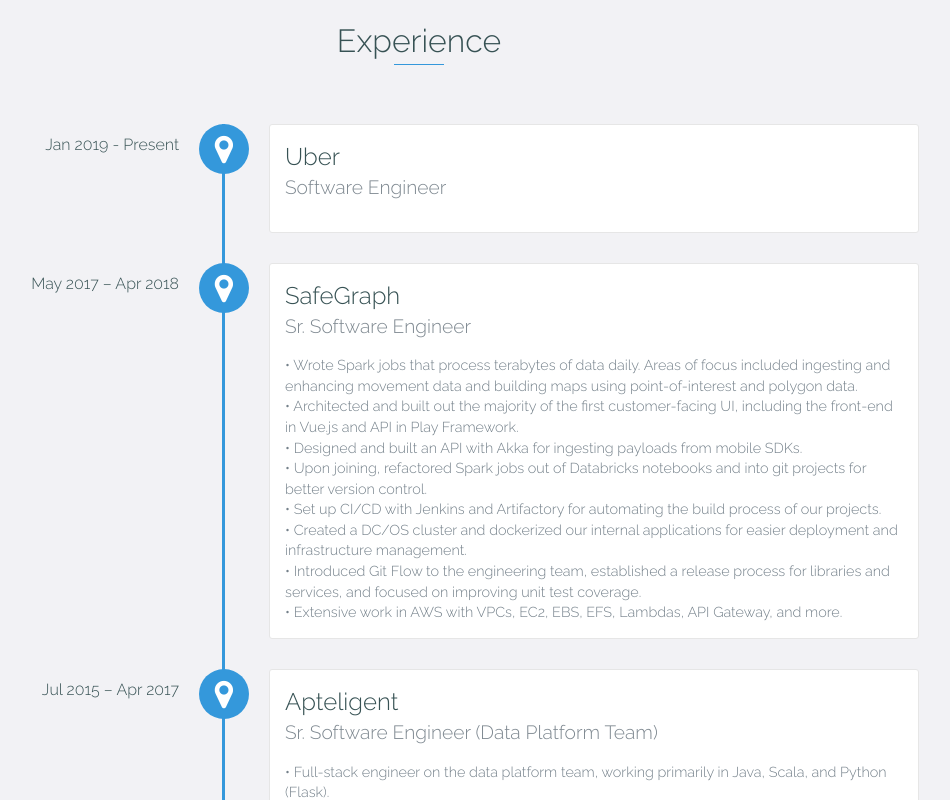
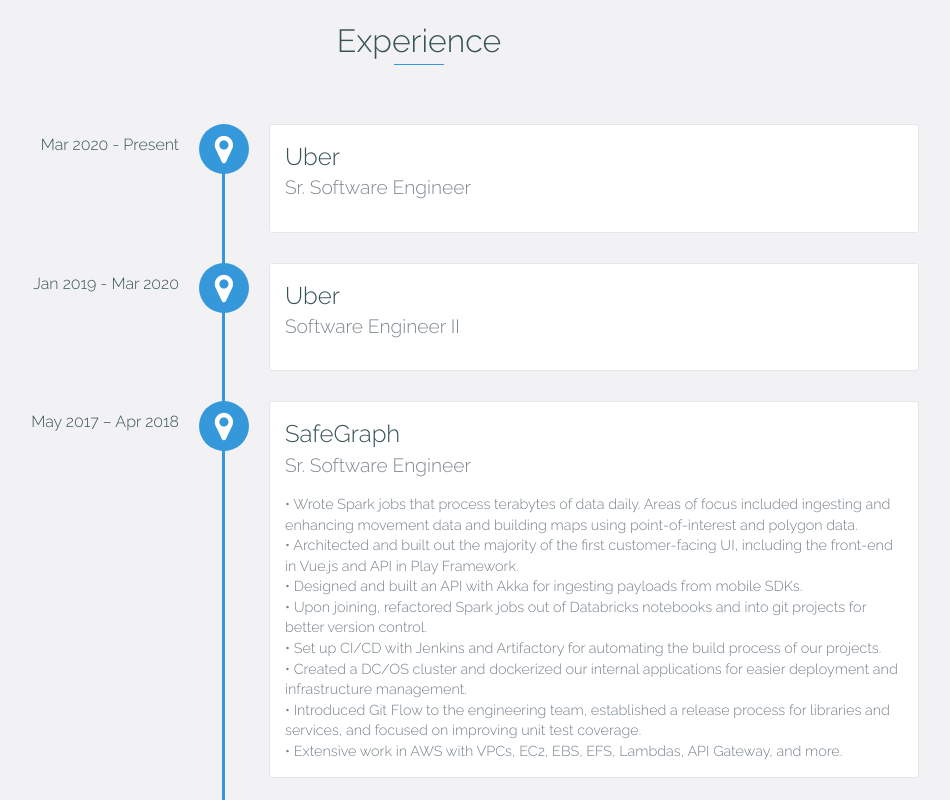
Before and after one commit to amdziuk/amdziuk.github.io, a website: page index.html in a window 1280 px wide. Shown: the part 1120-1920 px from the top of the page, without its empty margins (221-1171 px from the left). Drawn offline with nearby package versions, Linux system fonts and the light colour scheme.

Commit message:
Update index.html

```diff
--- a/index.html
+++ b/index.html
@@ -89,9 +89,13 @@
     <div id="experience" class="background-alt">
         <h2 class="heading">Experience</h2>
         <div id="experience-timeline">
-            <div data-date="Jan 2019 - Present">
+            <div data-date="Mar 2020 - Present">
                 <h3>Uber</h3>
-                <h4>Software Engineer</h4>
+                <h4>Sr. Software Engineer</h4>
+            </div>
+            <div data-date="Jan 2019 - Mar 2020">
+                <h3>Uber</h3>
+                <h4>Software Engineer II</h4>
             </div>
             <div data-date="May 2017 – Apr 2018">
                 <h3>SafeGraph</h3>
```
